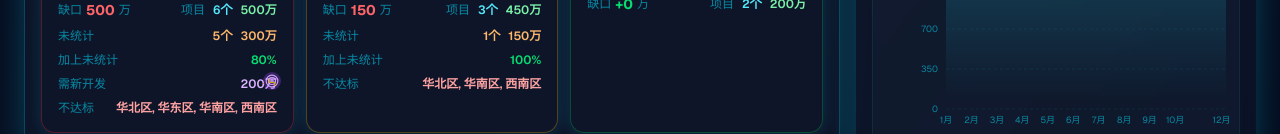
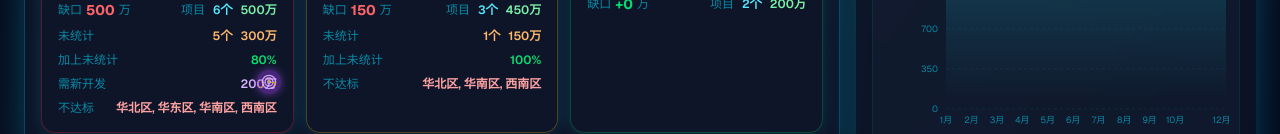
Before and after one commit to navylee1990/coze_jsc, a Next.js app: page /gm in a window 1280 px wide. Shown: the part 818-952 px from the top of the page. Built offline with nearby package versions, Linux system fonts and the light colour scheme.

Commit message:
fix: 增强需新开发右上角标识的可见性

```diff
--- a/src/components/FutureSupportAdequacyPanel.tsx
+++ b/src/components/FutureSupportAdequacyPanel.tsx
@@ -1865,13 +1865,13 @@ export default function FutureSupportAdequacyPanel({
                         <div className="relative flex justify-between text-xs">
                           {/* 右上角标识 */}
                           <div className={cn(
-                            'absolute -top-1 -right-1 z-10 rounded-full p-0.5 animate-pulse',
+                            'absolute -top-1.5 -right-1 z-20 rounded-full p-1 animate-pulse',
                             theme === 'dashboard'
-                              ? 'bg-purple-500/30'
-                              : 'bg-purple-500/20'
+                              ? 'bg-purple-500/40 shadow-[0_0_8px_rgba(168,85,247,0.6)]'
+                              : 'bg-purple-500/30 shadow-md'
                           )}>
                             <Target className={cn(
-                              'w-3.5 h-3.5',
+                              'w-4 h-4',
                               theme === 'dashboard' ? 'text-purple-300' : 'text-purple-600'
                             )} />
                           </div>
```
